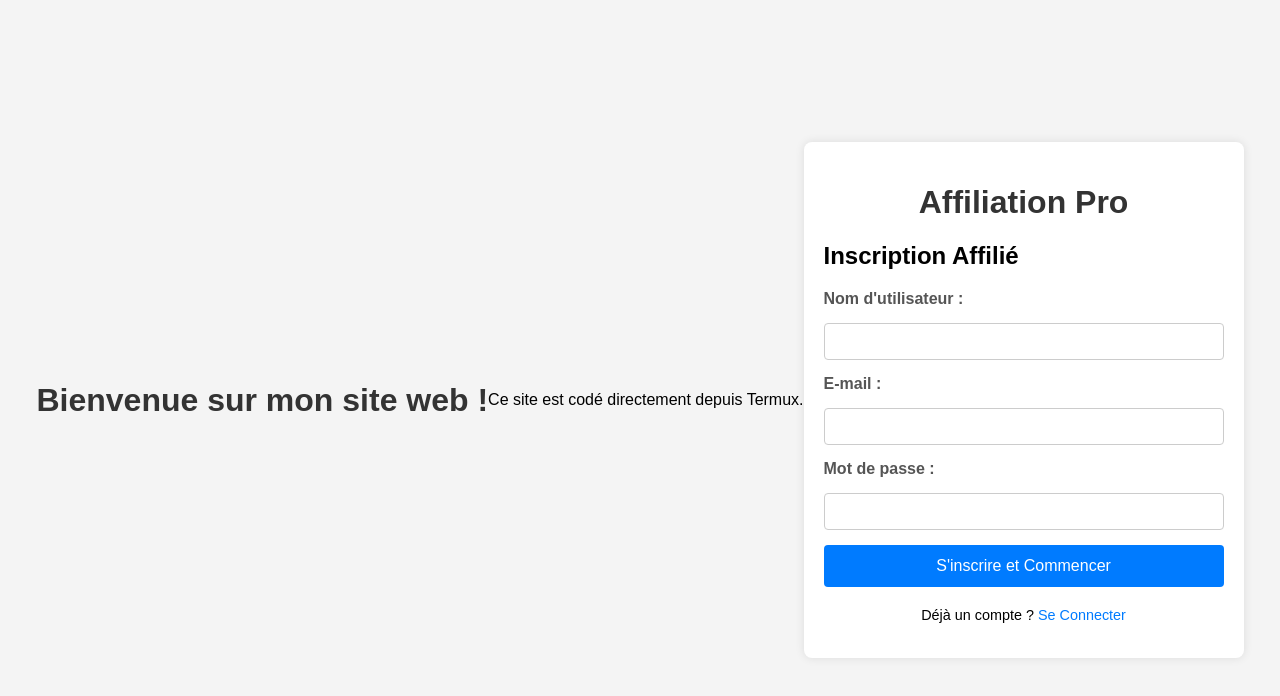
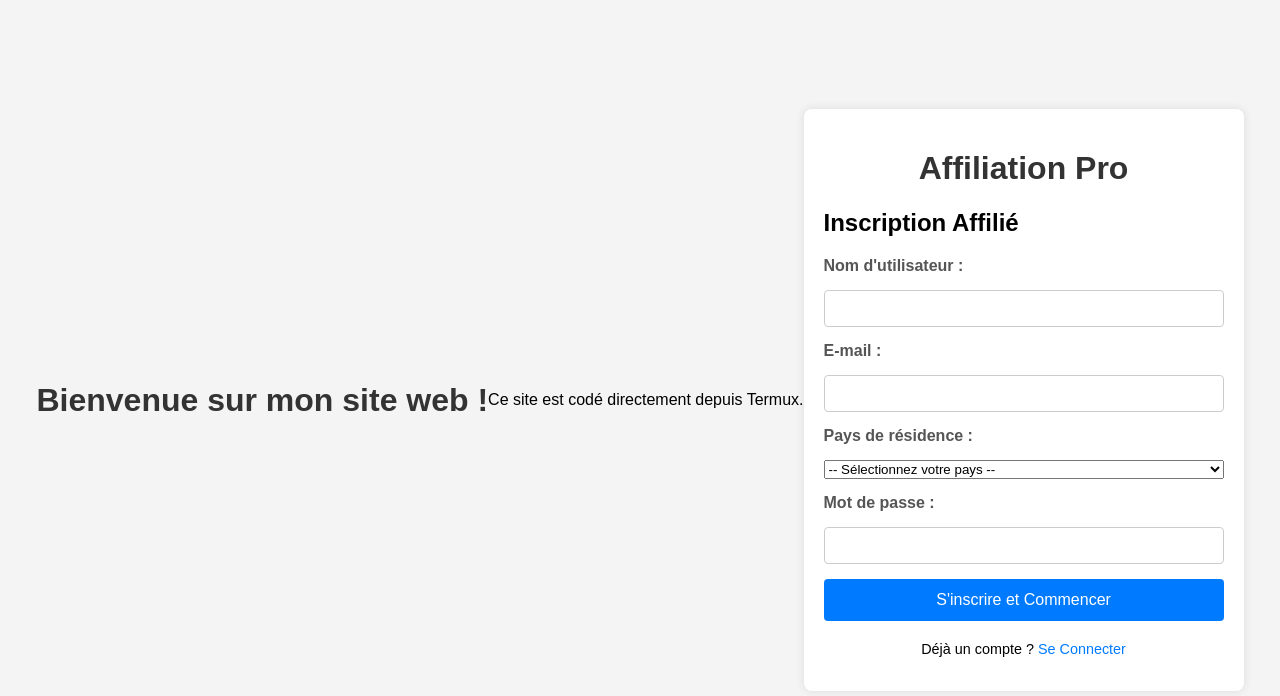
Before and after one commit to pthom14/prestocash, a plain HTML site: page index.html in a window 1280 px wide. Both pictures are taken after a click on the link "S'inscrire ici". Drawn offline with Linux system fonts and the light colour scheme.

Commit message:
Modification du formulaire: Ajout de la sélection des pays africains participants

```diff
--- a/index.html
+++ b/index.html
@@ -102,7 +102,7 @@
             </p>
         </section>
 
-        <section id="register-form" style="display: none;">
+                <section id="register-form" style="display: none;">
             <h2>Inscription Affilié</h2>
             <form action="#" method="POST">
 
@@ -111,6 +111,19 @@
 
                 <label for="reg_email">E-mail :</label>
                 <input type="email" id="reg_email" name="email" required>
+
+                <label for="reg_country">Pays de résidence :</label>
+                <select id="reg_country" name="country" required>
+                    <option value="" disabled selected>-- Sélectionnez votre pays --</option>
+                    <option value="Togo">Togo</option>
+                    <option value="Ghana">Ghana</option>
+                    <option value="Cote_Ivoire">Côte d'Ivoire</option>
+                    <option value="Senegal">Sénégal</option>
+                    <option value="Benin">Bénin</option>
+                    <option value="Cameroun">Cameroun</option>
+                    <option value="Congo">Congo</option>
+                    <option value="Mali">Mali</option>
+                </select>
 
                 <label for="reg_password">Mot de passe :</label>
                 <input type="password" id="reg_password" name="password" required>
@@ -121,7 +134,6 @@
                 Déjà un compte ? <a href="#" onclick="showLogin()">Se Connecter</a>
             </p>
         </section>
-    </div>
 
     <script>
         function showRegister() {
```
